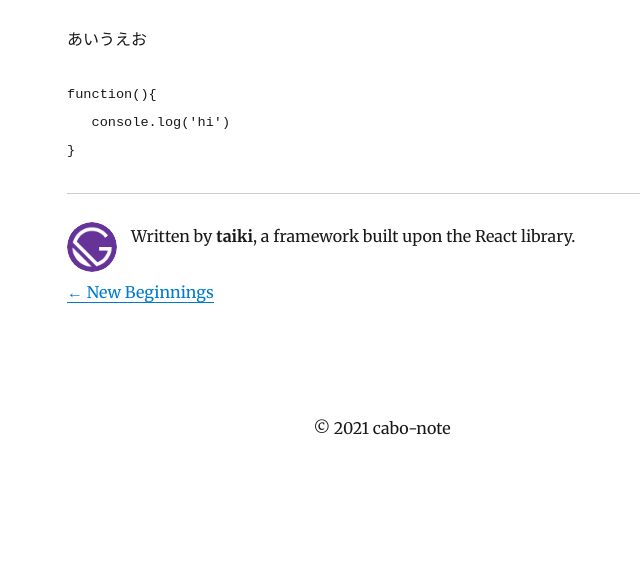
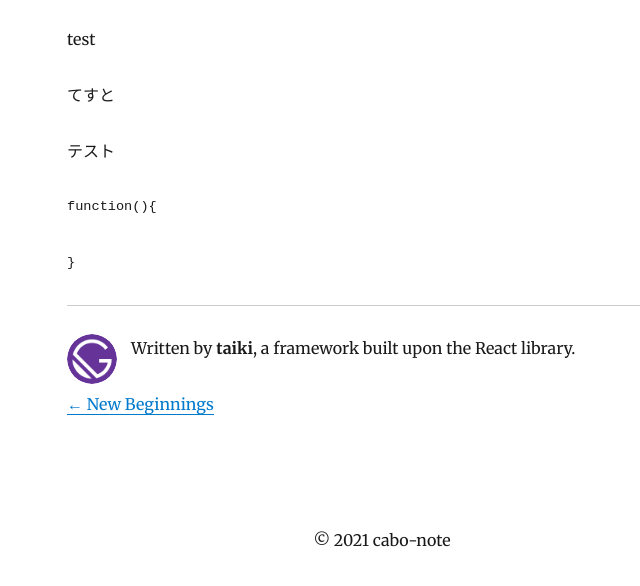
Before and after one commit to taiki-cano/cabo-note, a Gatsby site: page /blog/new-blog-post/ in a window 1280 px wide. Shown: the part 198-784 px from the top of the page, without its empty margins (258-898 px from the left). Built offline with nearby package versions, Linux system fonts and the light colour scheme; Gatsby itself is replaced by a stand-in of ours; some packages are replaced by stand-ins of ours; code samples lack their colours.

Commit message:
Update Blog “new-blog-post”

````diff
--- a/content/blog/new-blog-post.md
+++ b/content/blog/new-blog-post.md
@@ -4,10 +4,16 @@ date: 2021-01-10T02:26:44.119Z
 title: New Blog Post
 description: new blog post
 ---
-あいうえお
+test
 
-```js
+てすと
+
+テスト
+
+
+
+```
 function(){
-   console.log('hi')
+
 }
 ```
````
